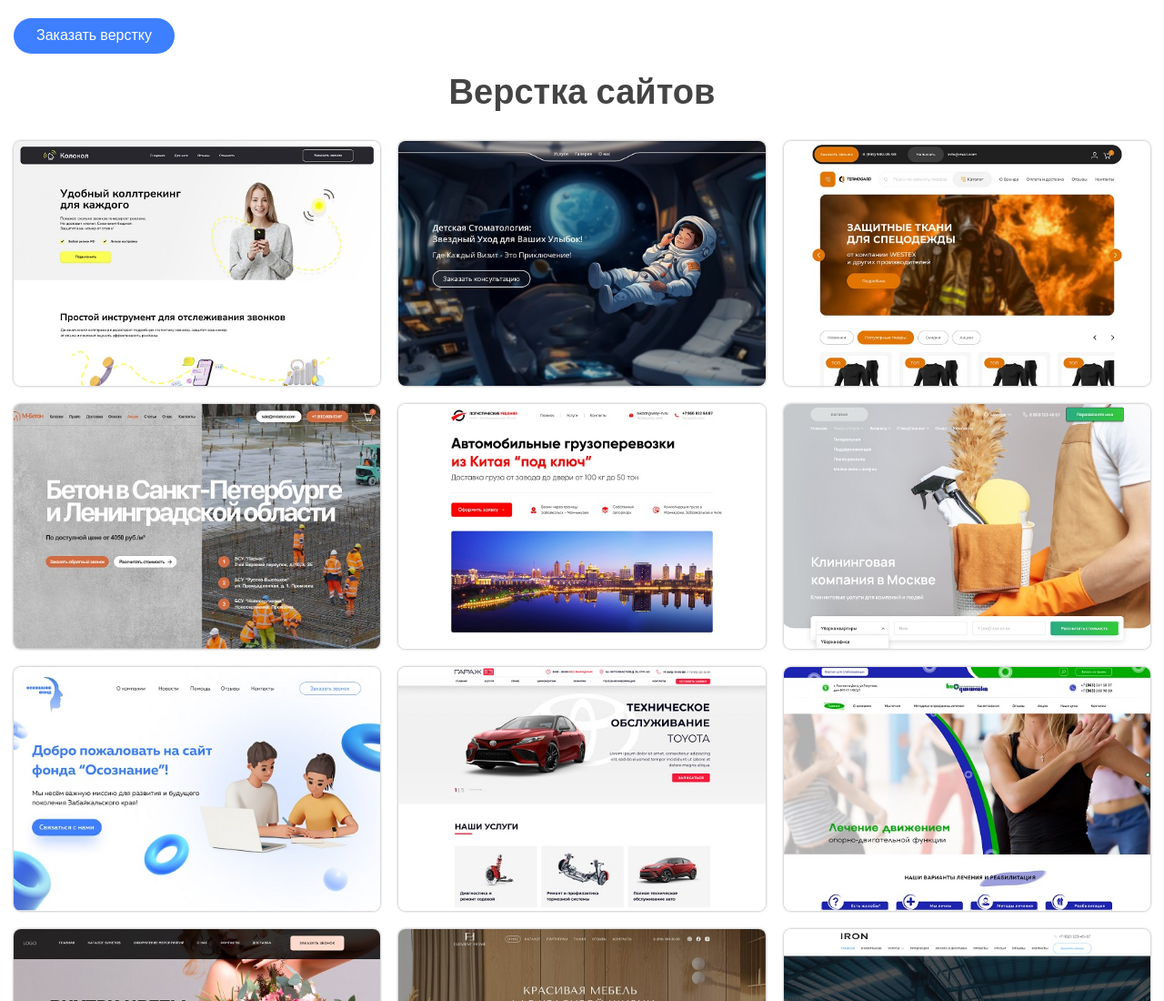
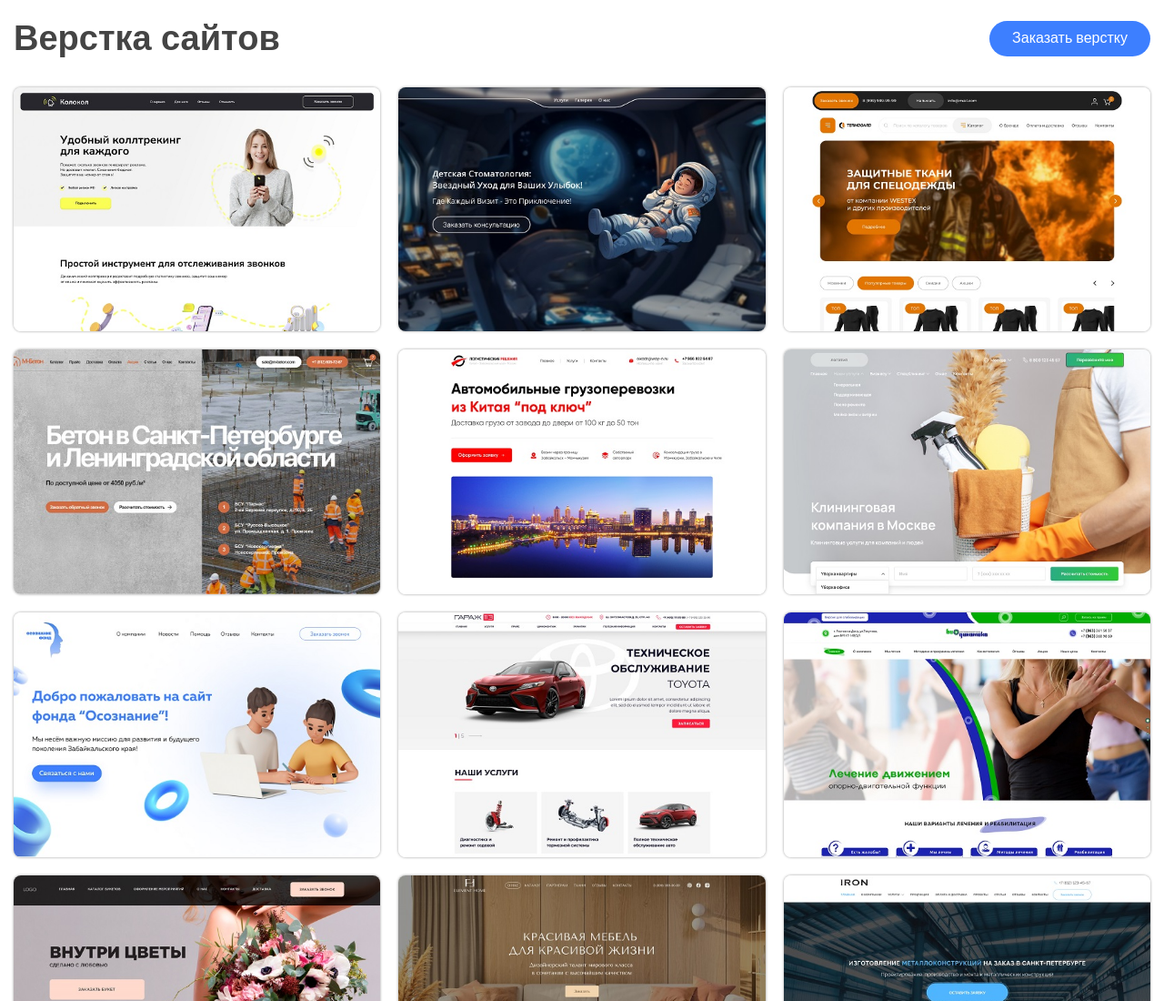
Before and after one commit to serwebdev/portfolio, a plain HTML site: page index.html in a window 1280 px wide. Shown: the top 1100 px of the page at 91% size. Drawn offline with nearby package versions, Linux system fonts and the light colour scheme.

Commit message:
change menu

```diff
--- a/css/style.scss
+++ b/css/style.scss
@@ -29,7 +29,7 @@ body {
   }
 
   &__title {
-    margin-bottom: 30px;
+    // margin-bottom: 30px;
     text-align: center;
     font-size: 38px;
     font-weight: 700;
@@ -38,9 +38,10 @@ body {
 
   &__menu {
     display: flex;
+    align-items: center;
+    justify-content: space-between;
     gap: 50px;
-    margin-bottom: 20px;
-    align-items: center;
+    margin-bottom: 30px;
   }
 
   &__link-back {
--- a/index.html
+++ b/index.html
@@ -19,10 +19,10 @@
             <div class="portfolio__inner">
                 <nav class="portfolio__menu">
                     <a href="https://serwebdev.github.io/portfolio/" class="portfolio__link-back">Назад к портфолио</a>
+                    <h2 class="portfolio__title">Верстка сайтов</h2>
                     <a href="https://kwork.ru/user/sergeyzhernakov" class="portfolio__link-order"
                         target="_blank">Заказать верстку</a>
                 </nav>
-                <h2 class="portfolio__title">Верстка сайтов</h2>
                 <div class="portfolio__cards"></div>
             </div>
         </div>
```
Also changed, not shown: css/style.css.
